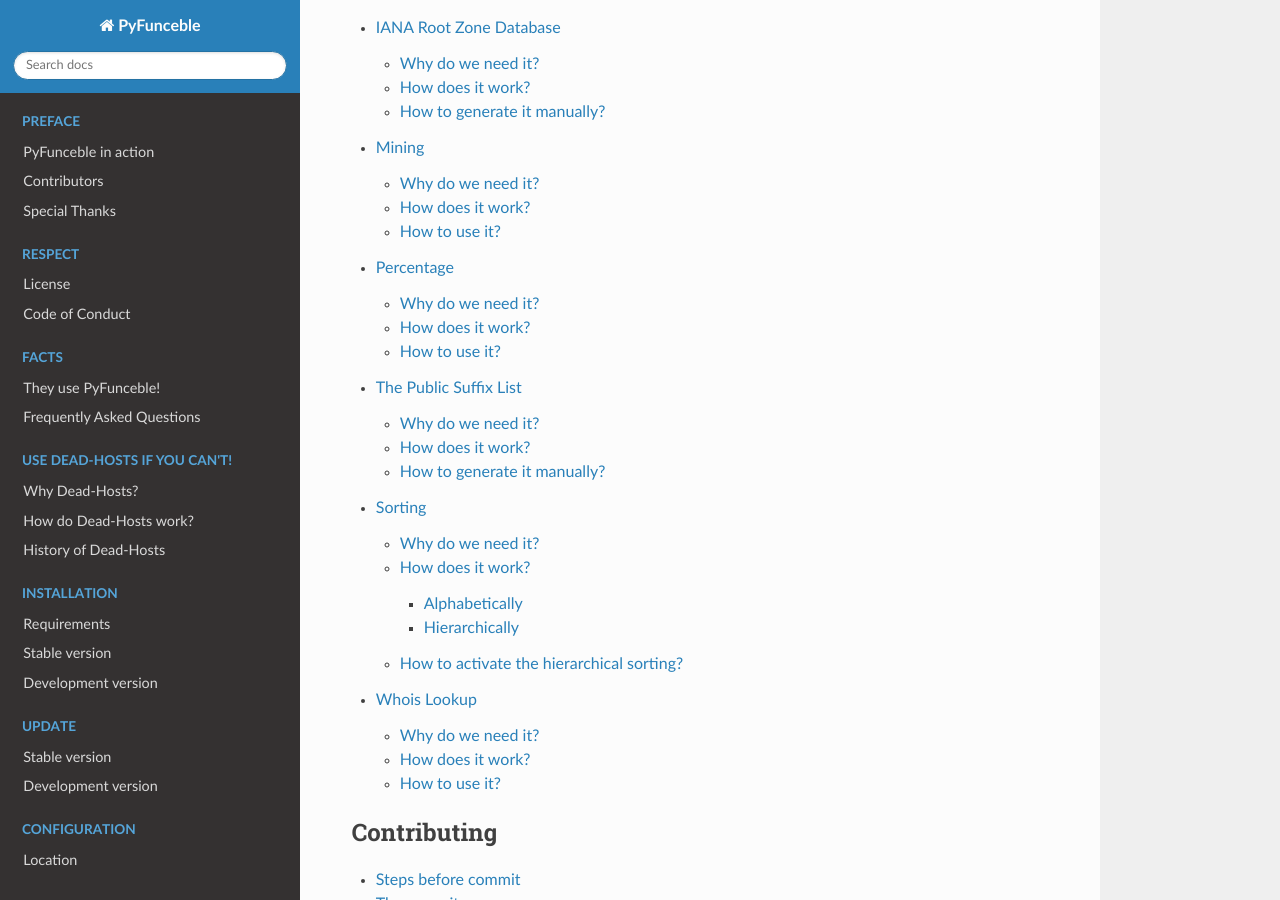
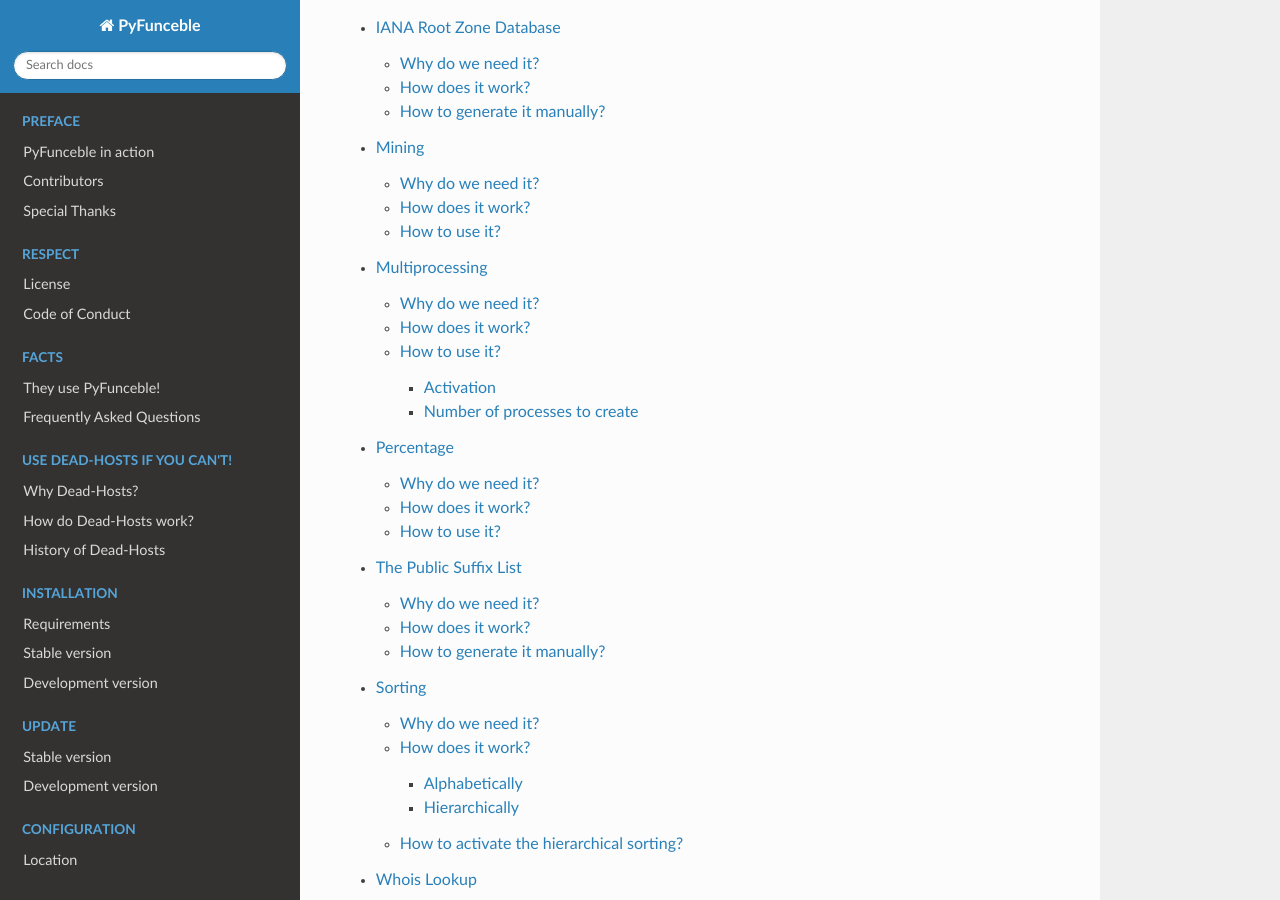
Before and after one commit to PyFunceble/rst-docs, a Sphinx documentation site: the page built from docs/index.rst, in a window 1280 px wide and 900 px high, scrolled down 9570 px. Built offline with Sphinx 7.4.7 and the Read the Docs theme 2.0.0, drawn with Linux system fonts in a browser that asks for light colours; pages that are not in the unit, such as notebooks, are missing from menus; some of the changed lines change nothing that is shown.

Commit message:
Introduction of the multiprocessing documentation

```diff
--- /dev/null
+++ b/docs/components/multiprocessing.rst
@@ -0,0 +1,67 @@
+Multiprocessing
+===============
+
+
+.. warning::
+    This component is not activated by default.
+
+Why do we need it?
+------------------
+
+Many people around the web who talked about PyFunceble were talking about one thing: We take time to run.
+
+This component allows you to use more than one process if your machine has multiple CPU.
+
+.. note::
+    If you use this component you have to take some limits into consideration:
+
+    * Your connection speed.
+    * Your machine.
+
+    You might not even see a speed if one of both is slow or very slow.
+
+
+    The following might not be touched by the limits but it really depends:
+
+    * URL availability test.
+    * Syntax test.
+    * Test with DNS LOOKUP only - without WHOIS.
+
+How does it work?
+-----------------
+
+We test multiple subjects at the same time over several processes (1 process = 1 subject tested) and generate our results normally.
+
+.. note::
+    While using the JSON format for the database you might have to wait a bit at the very end
+    as we need to merge all data we generated across the past created processes.
+
+    Therefore, we recommend using the SQLite or even better the MySQL/MariaDB format which will get rid of that
+    as everything is saved/synchronized at an almost real-time scale.
+
+How to use it?
+--------------
+
+Activation
+^^^^^^^^^^
+
+You can simply change
+
+::
+
+    multiprocess: False
+
+to
+
+::
+
+    multiprocess: True
+
+Number of processes to create
+^^^^^^^^^^^^^^^^^^^^^^^^^^^^^
+
+Simply update the default value of
+
+::
+
+    maximal_processes: 25
--- a/docs/index.rst
+++ b/docs/index.rst
@@ -139,6 +139,7 @@
    components/local
    components/logs-sharing
    components/mining
+   components/multiprocessing
    components/output-files
    components/percentage
    components/public-suffix
```
